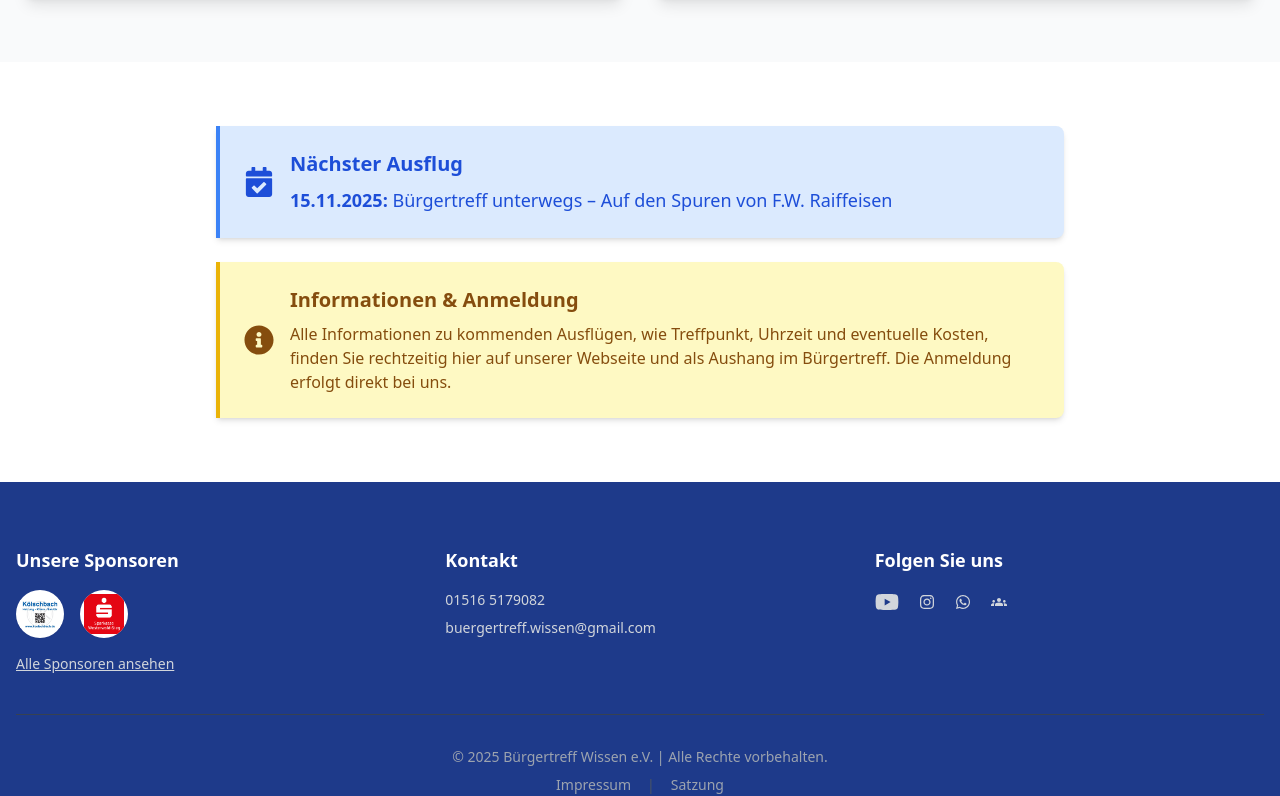
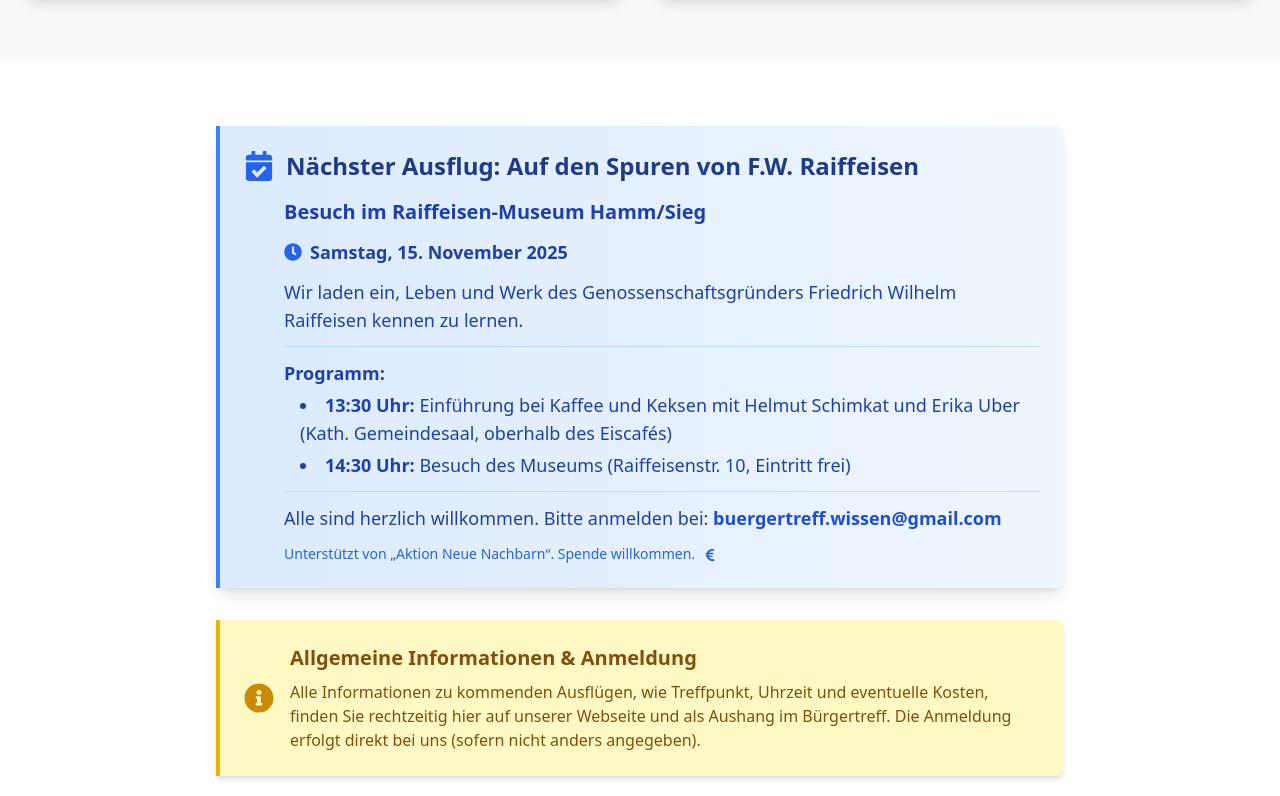
Before and after one commit to trgycln/buergertreff-react-sitesi, a React (Create React App) app: page /buergertreff-unterwegs in a window 1280 px wide. Shown: the part 1309-2105 px from the top of the page. Built offline with nearby package versions, Linux system fonts and the light colour scheme.

Commit message:
Ausflug duzenlendi

```diff
--- a/src/pages/BuergertreffUnterwegs.js
+++ b/src/pages/BuergertreffUnterwegs.js
@@ -1,7 +1,7 @@
 // src/pages/BuergertreffUnterwegs.js
 import React from 'react';
 import PageBanner from '../components/PageBanner';
-import { FaCalendarCheck, FaInfoCircle } from 'react-icons/fa';
+import { FaCalendarCheck, FaInfoCircle, FaMapMarkerAlt, FaUsers, FaClock, FaEuroSign } from 'react-icons/fa'; // Zusätzliche Icons importiert
 
 // Resimleri import edelim
 import unterwegsBanner from '../assets/images/unterwegs-banner.jpg';
@@ -44,27 +44,50 @@
             {/* Gelecek Etkinlikler Bölümü */}
             <section className="py-12 md:py-16 bg-white">
                 <div className="container mx-auto px-6 max-w-4xl">
-                    {/* Nächster Ausflug Bilgisi */}
-                    <div className="bg-blue-100 border-l-4 border-blue-500 text-blue-700 p-6 rounded-r-lg shadow-md" role="alert">
-                        <div className="flex items-center">
-                            <FaCalendarCheck className="text-3xl mr-4 flex-shrink-0" />
-                            <div>
-                                <h3 className="font-bold text-xl">Nächster Ausflug</h3>
-                                {/* GÜNCELLENDİ: Yeni gezi bilgisi buraya eklendi */}
-                                <p className="mt-2 text-lg">
-                                    <strong>15.11.2025:</strong> Bürgertreff unterwegs – Auf den Spuren von F.W. Raiffeisen
-                                </p>
+
+                    {/* AKTUALISIERT: Nächster Ausflug Bilgisi */}
+                    <div className="bg-gradient-to-r from-blue-100 to-blue-50 border-l-4 border-blue-500 text-blue-800 p-6 rounded-r-lg shadow-lg mb-8" role="alert">
+                        <div className="flex items-center mb-4">
+                            <FaCalendarCheck className="text-3xl mr-3 flex-shrink-0 text-blue-600" />
+                            <h3 className="font-bold text-2xl text-blue-900">Nächster Ausflug: Auf den Spuren von F.W. Raiffeisen</h3>
+                        </div>
+
+                        <div className="space-y-3 pl-10 text-lg">
+                            <p className='font-semibold text-xl'>
+                                Besuch im Raiffeisen-Museum Hamm/Sieg
+                            </p>
+                             <p className='flex items-center font-bold'>
+                                <FaClock className="mr-2 text-blue-600"/> Samstag, 15. November 2025
+                            </p>
+                            <p>
+                                Wir laden ein, Leben und Werk des Genossenschaftsgründers Friedrich Wilhelm Raiffeisen kennen zu lernen.
+                            </p>
+
+                            <div className='mt-4 pt-3 border-t border-blue-200'>
+                                <p className='font-semibold'>Programm:</p>
+                                <ul className='list-disc list-inside ml-4 space-y-1 mt-1'>
+                                    <li><strong>13:30 Uhr:</strong> Einführung bei Kaffee und Keksen mit Helmut Schimkat und Erika Uber (Kath. Gemeindesaal, oberhalb des Eiscafés)</li>
+                                    <li><strong>14:30 Uhr:</strong> Besuch des Museums (Raiffeisenstr. 10, Eintritt frei)</li>
+                                </ul>
                             </div>
+
+                            <p className='mt-4 pt-3 border-t border-blue-200'>
+                                Alle sind herzlich willkommen. Bitte anmelden bei: <a href="mailto:buergertreff.wissen@gmail.com" className="font-semibold text-blue-700 hover:underline">buergertreff.wissen@gmail.com</a>
+                            </p>
+                             <p className='text-sm text-blue-600'>
+                                Unterstützt von „Aktion Neue Nachbarn“. Spende willkommen. <FaEuroSign className="inline ml-1"/>
+                            </p>
                         </div>
                     </div>
+
                     {/* Informationen & Anmeldung Bilgisi */}
-                    <div className="bg-yellow-100 border-l-4 border-yellow-500 text-yellow-800 p-6 rounded-r-lg mt-6 shadow-md" role="alert">
+                    <div className="bg-yellow-100 border-l-4 border-yellow-500 text-yellow-800 p-6 rounded-r-lg shadow-md" role="alert">
                         <div className="flex items-center">
-                            <FaInfoCircle className="text-3xl mr-4 flex-shrink-0" />
+                            <FaInfoCircle className="text-3xl mr-4 flex-shrink-0 text-yellow-600" />
                             <div>
-                                <h3 className="font-bold text-xl">Informationen & Anmeldung</h3>
+                                <h3 className="font-bold text-xl">Allgemeine Informationen & Anmeldung</h3>
                                 <p className="mt-2">
-                                    Alle Informationen zu kommenden Ausflügen, wie Treffpunkt, Uhrzeit und eventuelle Kosten, finden Sie rechtzeitig hier auf unserer Webseite und als Aushang im Bürgertreff. Die Anmeldung erfolgt direkt bei uns.
+                                    Alle Informationen zu kommenden Ausflügen, wie Treffpunkt, Uhrzeit und eventuelle Kosten, finden Sie rechtzeitig hier auf unserer Webseite und als Aushang im Bürgertreff. Die Anmeldung erfolgt direkt bei uns (sofern nicht anders angegeben).
                                 </p>
                             </div>
                         </div>
```
